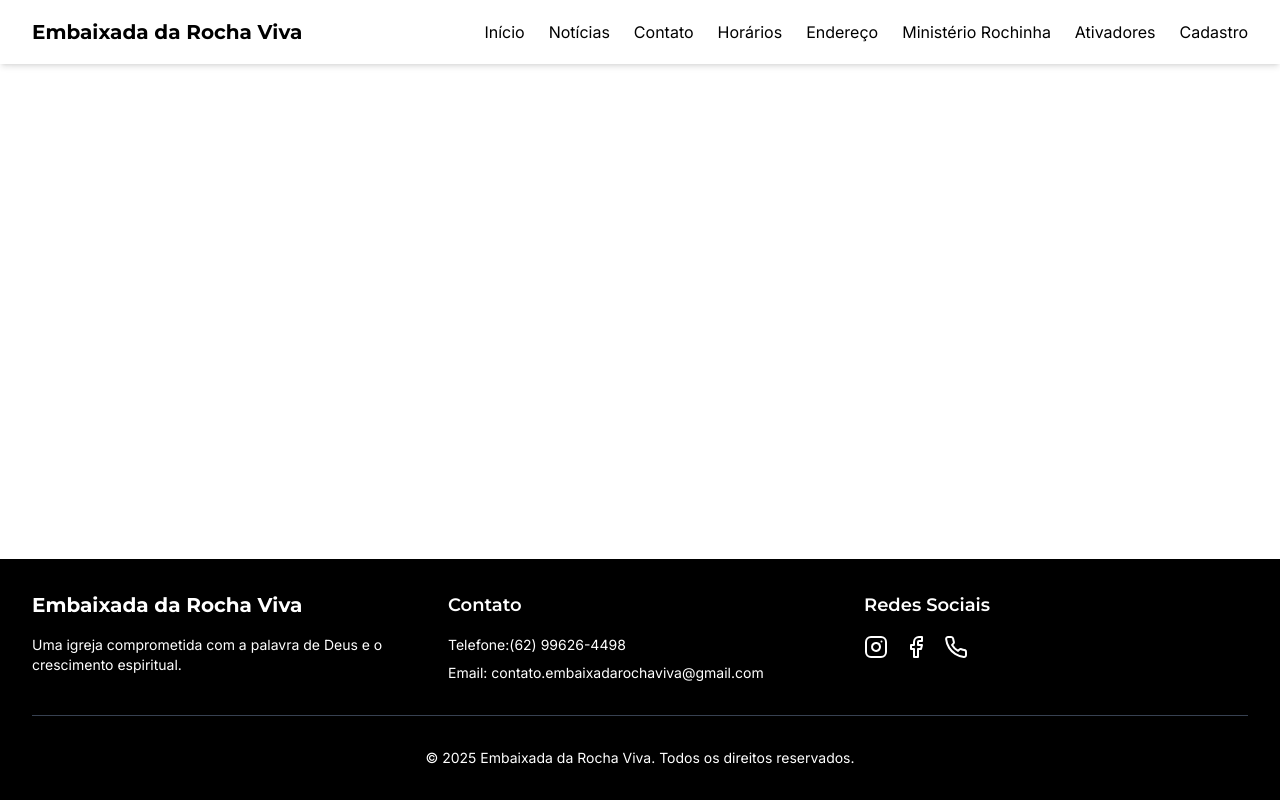
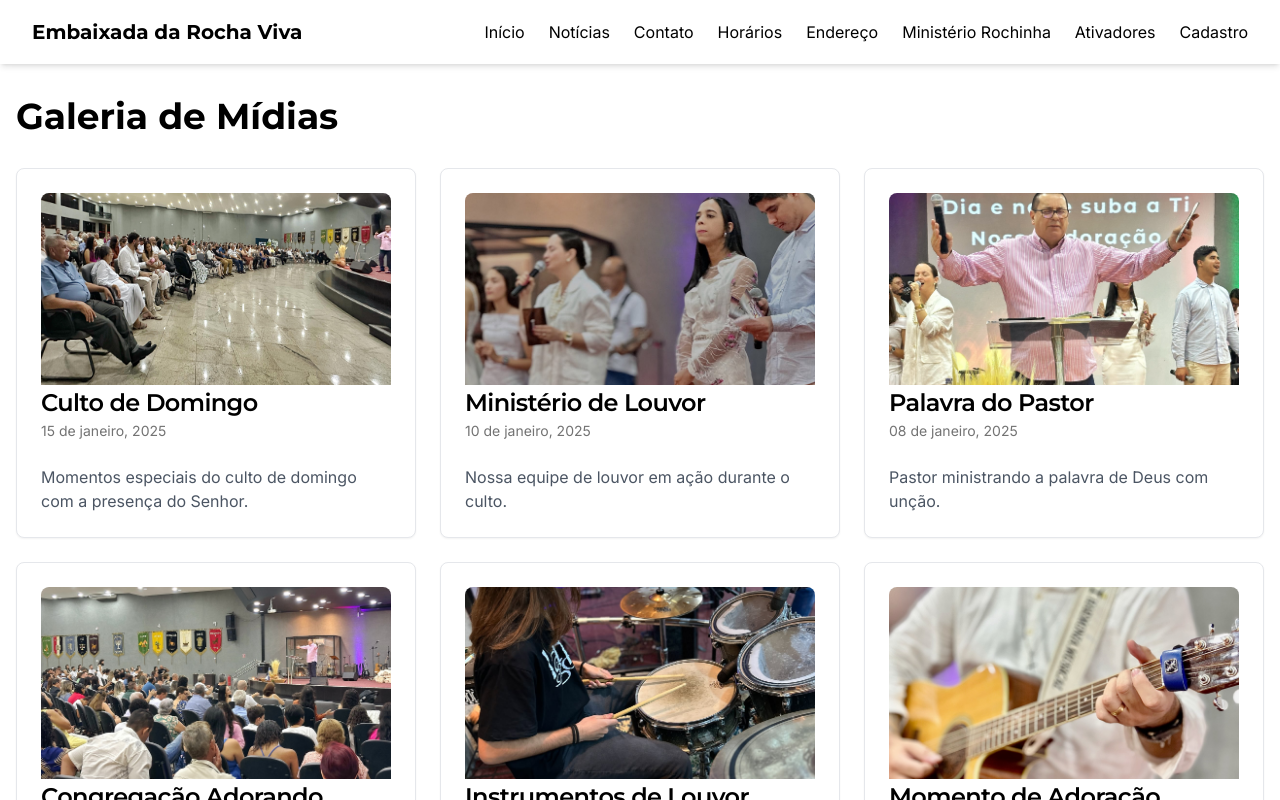
Before and after one commit to Dev-Zero64/embaixadarochaviva, a React (Vite) app: page /midias in a window 1280 px wide. Shown: the top 800 px of the page. Built offline with nearby package versions, Linux system fonts and the light colour scheme; the HTML template or start-up script is replaced by a standard one.

Commit message:
Add media page
Create a new media page, similar to the news page, for displaying static images.

```diff
--- a/src/App.tsx
+++ b/src/App.tsx
@@ -7,6 +7,7 @@ import Address from "./pages/Address";
 import MinisterioRochinha from "./pages/MinisterioRochinha";
 import Ativadores from "./pages/Ativadores";
 import News from "./pages/News";
+import Media from "./pages/Media";
 import Registration from "./pages/Registration";
 import { ScrollToTop } from "./components/ScrollToTop";
 
@@ -23,6 +24,7 @@ const App = () => {
           <Route path="/ministerio-rochinha" element={<MinisterioRochinha />} />
           <Route path="/ativadores" element={<Ativadores />} />
           <Route path="/noticias" element={<News />} />
+          <Route path="/midias" element={<Media />} />
           <Route path="/cadastro" element={<Registration />} />
         </Routes>
       </Layout>
--- /dev/null
+++ b/src/lib/media.ts
@@ -0,0 +1,59 @@
+export interface MediaItem {
+  id: number;
+  title: string;
+  dateSort: string;
+  dateDisplay: string;
+  description: string;
+  image: string;
+}
+
+export const mediaItems: MediaItem[] = [
+  {
+    id: 1,
+    title: "Culto de Domingo",
+    dateSort: "2025-01-15",
+    dateDisplay: "15 de janeiro, 2025",
+    description: "Momentos especiais do culto de domingo com a presença do Senhor.",
+    image: "/images/church5.jpg",
+  },
+  {
+    id: 2,
+    title: "Ministério de Louvor",
+    dateSort: "2025-01-10",
+    dateDisplay: "10 de janeiro, 2025",
+    description: "Nossa equipe de louvor em ação durante o culto.",
+    image: "/images/choir.jpg",
+  },
+  {
+    id: 3,
+    title: "Palavra do Pastor",
+    dateSort: "2025-01-08",
+    dateDisplay: "08 de janeiro, 2025",
+    description: "Pastor ministrando a palavra de Deus com unção.",
+    image: "/images/pastor.jpg",
+  },
+  {
+    id: 4,
+    title: "Congregação Adorando",
+    dateSort: "2025-01-05",
+    dateDisplay: "05 de janeiro, 2025",
+    description: "A igreja reunida em adoração ao Senhor.",
+    image: "/images/reunion.jpg",
+  },
+  {
+    id: 5,
+    title: "Instrumentos de Louvor",
+    dateSort: "2025-01-03",
+    dateDisplay: "03 de janeiro, 2025",
+    description: "Bateria e guitarra sendo usados para glorificar a Deus.",
+    image: "/images/drums.jpg",
+  },
+  {
+    id: 6,
+    title: "Momento de Adoração",
+    dateSort: "2025-01-01",
+    dateDisplay: "01 de janeiro, 2025",
+    description: "Guitarra conduzindo a congregação em adoração.",
+    image: "/images/guitar.jpg",
+  },
+];
--- /dev/null
+++ b/src/pages/Media.tsx
@@ -0,0 +1,85 @@
+import { useState } from "react";
+import {
+  Card,
+  CardContent,
+  CardDescription,
+  CardHeader,
+  CardTitle,
+} from "@/components/ui/card";
+
+import { MediaItem, mediaItems } from "@/lib/media";
+
+const Media: React.FC = () => {
+  const [selectedMedia, setSelectedMedia] = useState<MediaItem | null>(null);
+
+  const sortedMediaItems = [...mediaItems].sort(
+    (a, b) => new Date(b.dateSort).getTime() - new Date(a.dateSort).getTime()
+  );
+
+  return (
+    <div className="container mx-auto px-4 py-8">
+      <h1 className="text-4xl font-bold text-church-primary mb-8">
+        Galeria de Mídias
+      </h1>
+      <div className="grid grid-cols-1 md:grid-cols-2 lg:grid-cols-3 gap-6">
+        {sortedMediaItems.map((item) => (
+          <Card
+            key={item.id}
+            className="hover:shadow-lg transition-shadow duration-300 cursor-pointer"
+            onClick={() => setSelectedMedia(item)}
+          >
+            <CardHeader>
+              <div className="w-full h-48">
+                <img
+                  src={item.image}
+                  alt={item.title}
+                  className="w-full h-full object-cover rounded-t-lg"
+                />
+              </div>
+              <CardTitle className="mt-4">{item.title}</CardTitle>
+              <CardDescription>{item.dateDisplay}</CardDescription>
+            </CardHeader>
+            <CardContent>
+              <p className="text-gray-600">{item.description}</p>
+            </CardContent>
+          </Card>
+        ))}
+      </div>
+
+      {/* Modal */}
+      {selectedMedia && (
+        <div className="fixed inset-0 z-50 flex items-center justify-center bg-black bg-opacity-50">
+          <div className="bg-white rounded-lg max-w-4xl w-full p-6 relative max-h-[90vh] overflow-auto">
+            <button
+              onClick={() => setSelectedMedia(null)}
+              className="absolute top-3 right-3 w-8 h-8 flex items-center justify-center bg-gray-200 hover:bg-gray-300 text-gray-600 hover:text-gray-800 rounded-full transition duration-300 z-10"
+            >
+              <svg
+                xmlns="http://www.w3.org/2000/svg"
+                className="h-5 w-5"
+                viewBox="0 0 20 20"
+                fill="currentColor"
+              >
+                <path
+                  fillRule="evenodd"
+                  d="M4.293 4.293a1 1 0 011.414 0L10 8.586l4.293-4.293a1 1 0 111.414 1.414L11.414 10l4.293 4.293a1 1 0 01-1.414 1.414L10 11.414l-4.293 4.293a1 1 0 01-1.414-1.414L8.586 10 4.293 5.707a1 1 0 010-1.414z"
+                  clipRule="evenodd"
+                />
+              </svg>
+            </button>
+            <img
+              src={selectedMedia.image}
+              alt={selectedMedia.title}
+              className="w-full h-auto object-contain rounded-lg"
+            />
+            <h2 className="text-2xl font-bold mt-4">{selectedMedia.title}</h2>
+            <p className="text-gray-600 mt-2">{selectedMedia.dateDisplay}</p>
+            <p className="text-gray-700 mt-4">{selectedMedia.description}</p>
+          </div>
+        </div>
+      )}
+    </div>
+  );
+};
+
+export default Media;
```
